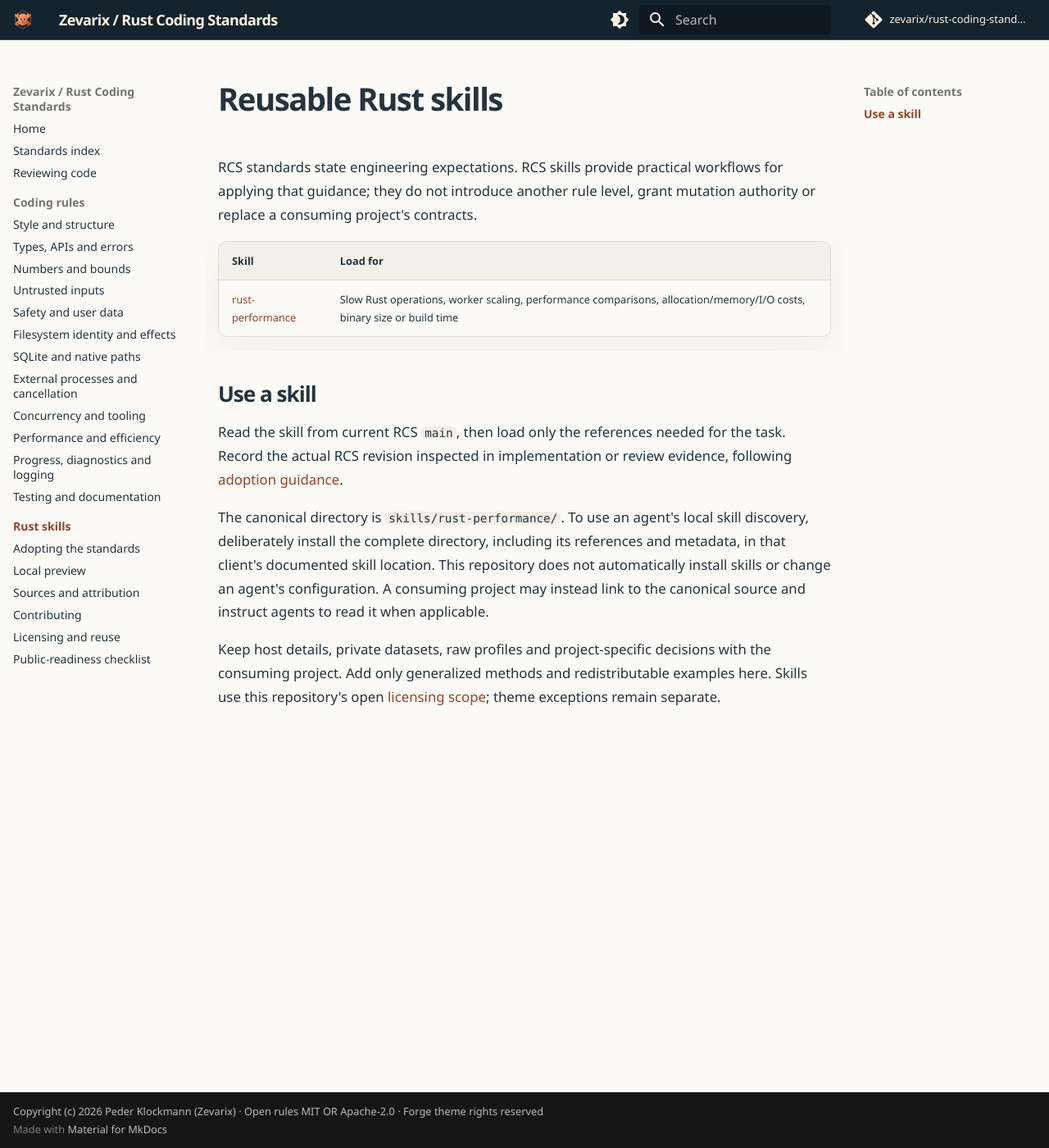
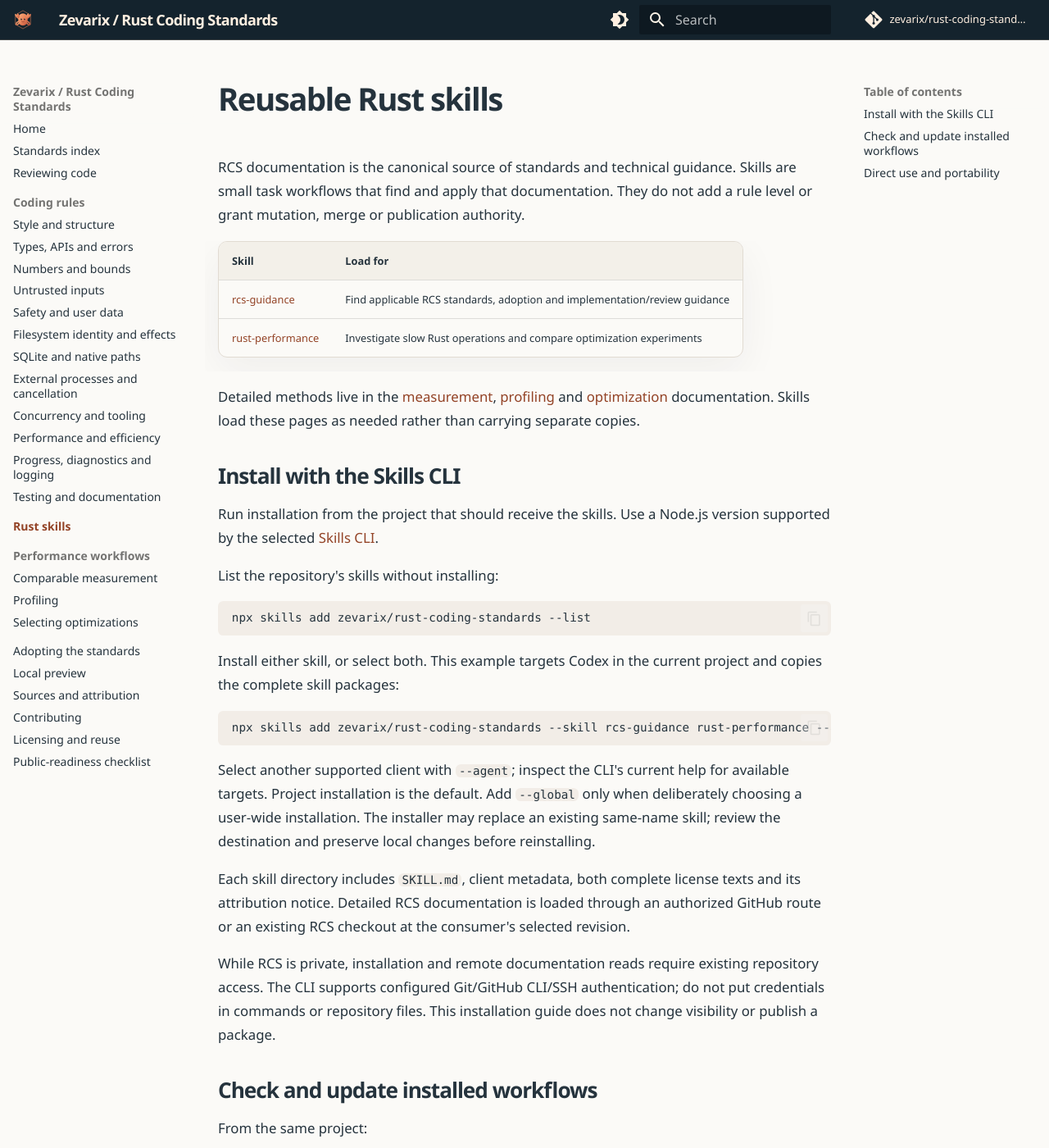
Before and after one commit to zevarix/rust-coding-standards, an MkDocs documentation site: the page built from docs/skills.md, in a window 1280 px wide and 1400 px high. Shown: the whole window at 82% size. Built offline with MkDocs 1.6.1 and Material for MkDocs 9.7.7, drawn with Linux system fonts in a browser that asks for light colours; comment, search, counter and statistics services are not loaded; some of the changed text lies outside the part shown.

Commit message:
Package installable RCS skills with canonical documentation (#28)
* Package installable RCS skills and route to canonical documentation

* Document installer syntax verified against published CLI

````diff
--- a/docs/skills.md
+++ b/docs/skills.md
@@ -1,27 +1,93 @@
 # Reusable Rust skills
 
-RCS standards state engineering expectations. RCS skills provide practical
-workflows for applying that guidance; they do not introduce another rule
-level, grant mutation authority or replace a consuming project's contracts.
+RCS documentation is the canonical source of standards and technical guidance.
+Skills are small task workflows that find and apply that documentation.
+They do not add a rule level or grant mutation, merge or publication authority.
 
 | Skill | Load for |
 | --- | --- |
-| [rust-performance](https://github.com/zevarix/rust-coding-standards/blob/main/skills/rust-performance/SKILL.md) | Slow Rust operations, worker scaling, performance comparisons, allocation/memory/I/O costs, binary size or build time |
+| [rcs-guidance](https://github.com/zevarix/rust-coding-standards/blob/main/skills/rcs-guidance/SKILL.md) | Find applicable RCS standards, adoption and implementation/review guidance |
+| [rust-performance](https://github.com/zevarix/rust-coding-standards/blob/main/skills/rust-performance/SKILL.md) | Investigate slow Rust operations and compare optimization experiments |
 
-## Use a skill
+Detailed methods live in the [measurement](performance/measurement.md),
+[profiling](performance/profiling.md) and
+[optimization](performance/optimization.md) documentation. Skills load these
+pages as needed rather than carrying separate copies.
 
-Read the skill from current RCS `main`, then load only the references needed
-for the task. Record the actual RCS revision inspected in implementation or
-review evidence, following [adoption guidance](adoption.md).
+## Install with the Skills CLI
 
-The canonical directory is `skills/rust-performance/`. To use an agent's
-local skill discovery, deliberately install the complete directory, including
-its references and metadata, in that client's documented skill location.
-This repository does not automatically install skills or change an agent's
-configuration. A consuming project may instead link to the canonical source
-and instruct agents to read it when applicable.
+Run installation from the project that should receive the skills. Use a
+Node.js version supported by the selected
+[Skills CLI](https://github.com/vercel-labs/skills/blob/main/docs/commands.md).
 
-Keep host details, private datasets, raw profiles and project-specific
-decisions with the consuming project. Add only generalized methods and
-redistributable examples here. Skills use this repository's open
-[licensing scope](licensing.md); theme exceptions remain separate.
+List the repository's skills without installing:
+
+```sh
+npx skills add zevarix/rust-coding-standards --list
+```
+
+Install either skill, or select both. This example targets Codex in the
+current project and copies the complete skill packages:
+
+```sh
+npx skills add zevarix/rust-coding-standards --skill rcs-guidance rust-performance --agent codex --copy
+```
+
+Select another supported client with `--agent`; inspect the CLI's current
+help for available targets. Project installation is the default. Add
+`--global` only when deliberately choosing a user-wide installation. The
+installer may replace an existing same-name skill; review the destination
+and preserve local changes before reinstalling.
+
+Each skill directory includes `SKILL.md`, client metadata, both complete
+license texts and its attribution notice. Detailed RCS documentation is
+loaded through an authorized GitHub route or an existing RCS checkout at the
+consumer's selected revision.
+
+While RCS is private, installation and remote documentation reads require
+existing repository access. The CLI supports configured Git/GitHub CLI/SSH
+authentication; do not put credentials in commands or repository files.
+This installation guide does not change visibility or publish a package.
+
+## Check and update installed workflows
+
+From the same project:
+
+```sh
+npx skills list
+npx skills check --project
+npx skills update --project rcs-guidance rust-performance
+```
+
+The check command exits with status 1 when an update is available. Review
+updates before applying them; use `--global` for a deliberately global
+installation. CLI commands can evolve, so verify the selected version's help.
+
+For a reproducible skill-source revision, the tested CLI 1.7.6 accepts
+`zevarix/rust-coding-standards#<git-ref>`; replace the placeholder with an
+intentional full commit or tag and quote the source argument. In that
+version, `@` selects a skill rather than pinning a Git revision. Verify the
+selected CLI version's syntax and inspect the generated lock/provenance
+files; a successful exit alone does not prove the requested source ran.
+Alternatively, check out the desired revision in an RCS clone, verify its
+HEAD, and pass that local directory to `skills add`. RCS has no versioned
+release to imply by these examples.
+
+Updating an installed workflow and selecting the documentation revision are
+different choices. A project adopting latest RCS `main` still resolves and
+records current documentation when working. A project adopting a fixed
+revision continues using that revision. Installing a skill does not change
+either declaration; see [adoption](adoption.md).
+
+## Direct use and portability
+
+A project may link to canonical skill source and instruct an agent to read it.
+Alternatively, copy the entire `skills/rcs-guidance/` or
+`skills/rust-performance/` directory into the client's documented skill
+location, preserving metadata, notices and licenses. Client discovery and
+invocation behavior vary; the standard directory is not an automatic
+installation into every application.
+
+Keep machine details, private datasets, raw profiles and project decisions
+with the consuming project. Shared RCS additions use generalized methods and
+redistributable examples. See [licensing and reuse](licensing.md).
--- a/mkdocs.yml
+++ b/mkdocs.yml
@@ -28,6 +28,10 @@ nav:
       - Progress, diagnostics and logging: rules/observability.md
       - Testing and documentation: rules/testing.md
   - Rust skills: skills.md
+  - Performance workflows:
+      - Comparable measurement: performance/measurement.md
+      - Profiling: performance/profiling.md
+      - Selecting optimizations: performance/optimization.md
   - Adopting the standards: adoption.md
   - Local preview: site-preview.md
   - Sources and attribution: sources.md
````
Also changed, not shown: README.md (+1 -0 lines), skills/rcs-guidance/SKILL.md (added, +66 -0 lines), skills/rust-performance/SKILL.md (+7 -3 lines), docs/performance/measurement.md (renamed from skills/rust-performance/references/measurement.md), docs/performance/optimization.md (renamed from skills/rust-performance/references/optimization.md), docs/performance/profiling.md (renamed from skills/rust-performance/references/profiling.md), 11 other files.
